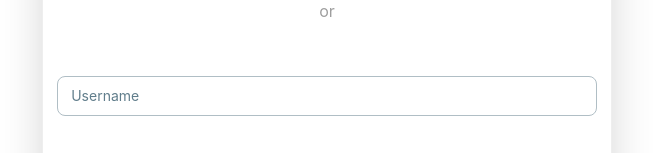
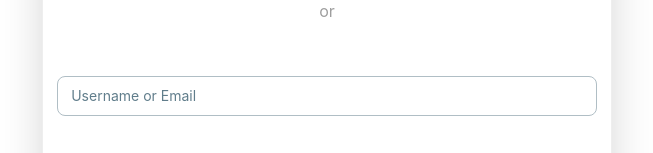
Before and after one commit to AbhishekAK411/zephyr-app, a React (Create React App) app in the folder client/: page /login in a window 1280 px wide. Shown: the part 310-463 px from the top of the page, without its empty margins (313-966 px from the left). Built offline with nearby package versions, Linux system fonts and the light colour scheme.

Commit message:
updates on login component

```diff
--- a/client/src/Components/User/Login.jsx
+++ b/client/src/Components/User/Login.jsx
@@ -55,7 +55,7 @@ const Login = ( { registerMode, onRegisterToggle } ) => {
                   <Input
                     onChange={handleChange}
                     name="username"
-                    label="Username"
+                    label="Username or Email"
                     className="focus:border-gray-900 text-sm focus:shadow-soft-primary-outline leading-5.6 ease-soft block w-full appearance-none rounded-lg border border-solid border-gray-300 bg-white bg-clip-padding py-2 px-3 font-normal text-gray-700 transition-all focus:border-fuchsia-300 focus:bg-white focus:text-gray-700 focus:outline-none focus:transition-shadow"
                     type="text"
                   />
```
